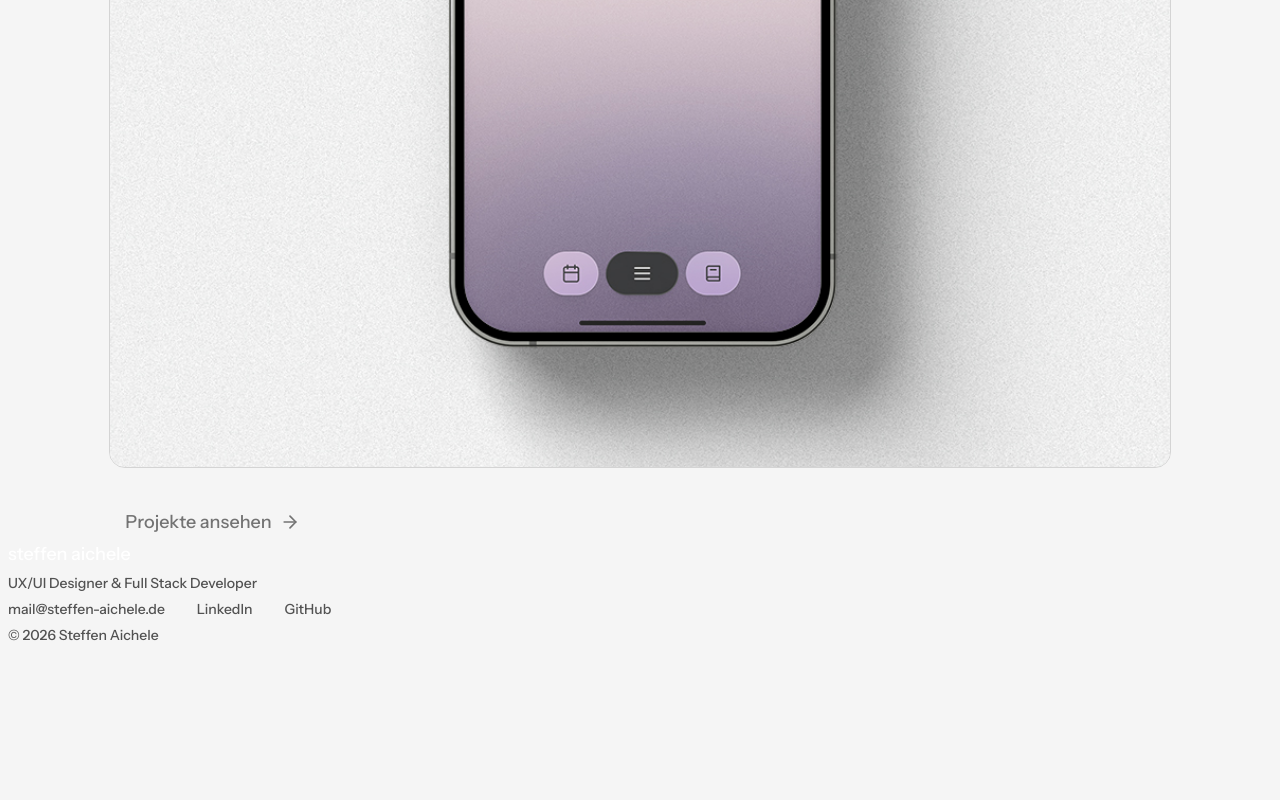
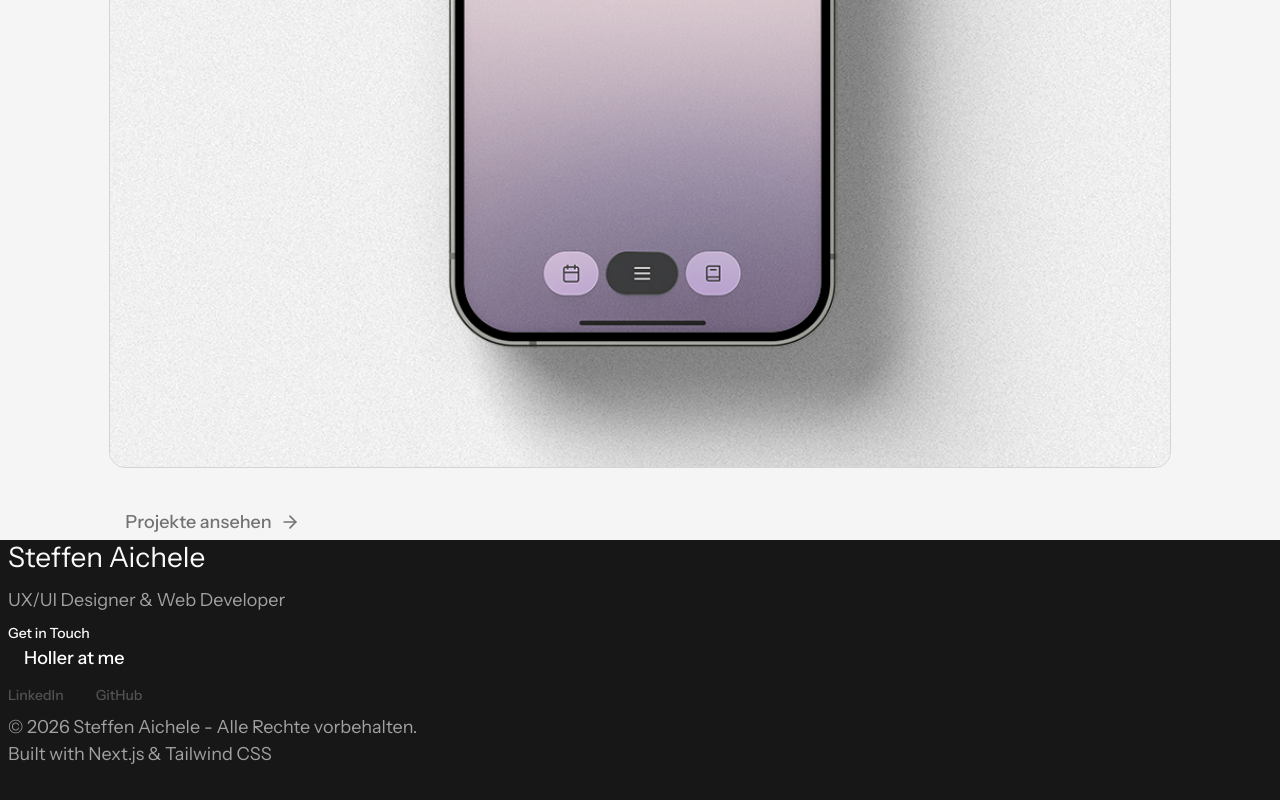
Before and after one commit to steffenaichele/portfolio, a Next.js app: page / in a window 1280 px wide. Shown: the part 1303-2103 px from the top of the page. Before the commit the page ends 1977 px from the top, so only its background shows below. Built offline with nearby package versions, Linux system fonts and the light colour scheme.

Commit message:
refactor: update design token

```diff
--- a/src/app/components/Footer.tsx
+++ b/src/app/components/Footer.tsx
@@ -1,23 +1,26 @@
 import Link from "next/link";
+import Button from "./Button";
 
 const Footer = () => {
 	return (
-		<footer className="w-full flex flex-col gap-3 px-2 pb-8">
-				<div className="flex flex-col gap-2">
-					<span className="text-(--text-inverted) font-medium text-lg">
-						steffen aichele
-					</span>
-					<span className="label-sm text-(--text-tertiary)">
-						UX/UI Designer & Full Stack Developer
-					</span>
-				</div>
+		<footer className="w-full flex flex-col gap-3 px-2 pb-8 bg-(--color-footer-bg)">
+			<h2 className="text-(--color-footer-text-primary)">
+				Steffen Aichele
+			</h2>
+			<p className="p-md text-(--color-footer-text-tertiary)">
+				UX/UI Designer & Web Developer
+			</p>
+
+			<section>
+				<h3 className="text-(--color-footer-text-primary)">
+					Get in Touch
+				</h3>
+				<Button content="text" variant="primary" size="md">
+					Holler at me
+				</Button>
+			</section>
 
 			<nav className="flex flex-col xl:flex-row gap-4 xl:gap-8">
-					<Link
-						href="mailto:mail@steffen-aichele.de"
-						className="label-sm text-(--text-tertiary) hover:text-(--text-inverted) transition-colors duration-200">
-						mail@steffen-aichele.de
-					</Link>
 				<Link
 					href="https://linkedin.com/in/steffen-aichele"
 					target="_blank"
@@ -34,11 +37,14 @@ const Footer = () => {
 				</Link>
 			</nav>
 
-
-				<p className="label-sm text-(--text-tertiary)">
-					© 2026 Steffen Aichele
+			<section>
+				<p className="p-md text-(--color-footer-text-tertiary)">
+					© 2026 Steffen Aichele - Alle Rechte vorbehalten.
 				</p>
-
+				<p className="p-md text-(--color-footer-text-tertiary)">
+					Built with Next.js & Tailwind CSS
+				</p>
+			</section>
 		</footer>
 	);
 };
--- a/src/app/layout.tsx
+++ b/src/app/layout.tsx
@@ -24,7 +24,7 @@ export default function RootLayout({
 }>) {
   return (
 		<html lang="en" className={`scroll-smooth ${instrumentSans.variable}`}>
-			<body className="bg-(--background) font-sans antialiased tracking-[-2%] w-full">
+			<body className="bg-(--color-bg-elevated) font-sans antialiased tracking-[-2%] w-full">
 				<Header />
 				{children}
 				<Footer />
--- a/src/app/styles/globals.css
+++ b/src/app/styles/globals.css
@@ -12,9 +12,8 @@
 	--font-mono: ui-monospace, SFMono-Regular, Menlo, Monaco, Consolas, "Liberation Mono", "Courier New", monospace;
 
 	/* Colors */
-	--background: var(--color-neutral-100);
-
-	--bg-footer: var(--color-neutral-900);
+	--color-bg: var(--color-neutral-900);
+	--color-bg-elevated: var(--color-neutral-100);
 
 	--text-primary: var(--color-neutral-950);
 	--text-secondary: var(--color-neutral-800);
@@ -37,7 +36,7 @@
 	--button-bg-ghost: bg-transparent;
 	--button-bg-ghost-active: var(--color-neutral-200);
 
-	--color-footer-bg: var(--background);
+	--color-footer-bg: var(--color-bg);
 	--color-footer-text-primary: var(--color-neutral-50);
 	--color-footer-text-secondary: var(--color-neutral-200);
 	--color-footer-text-tertiary: var(--color-neutral-400);
```
Lines whose indentation alone changed are shown as unchanged.
